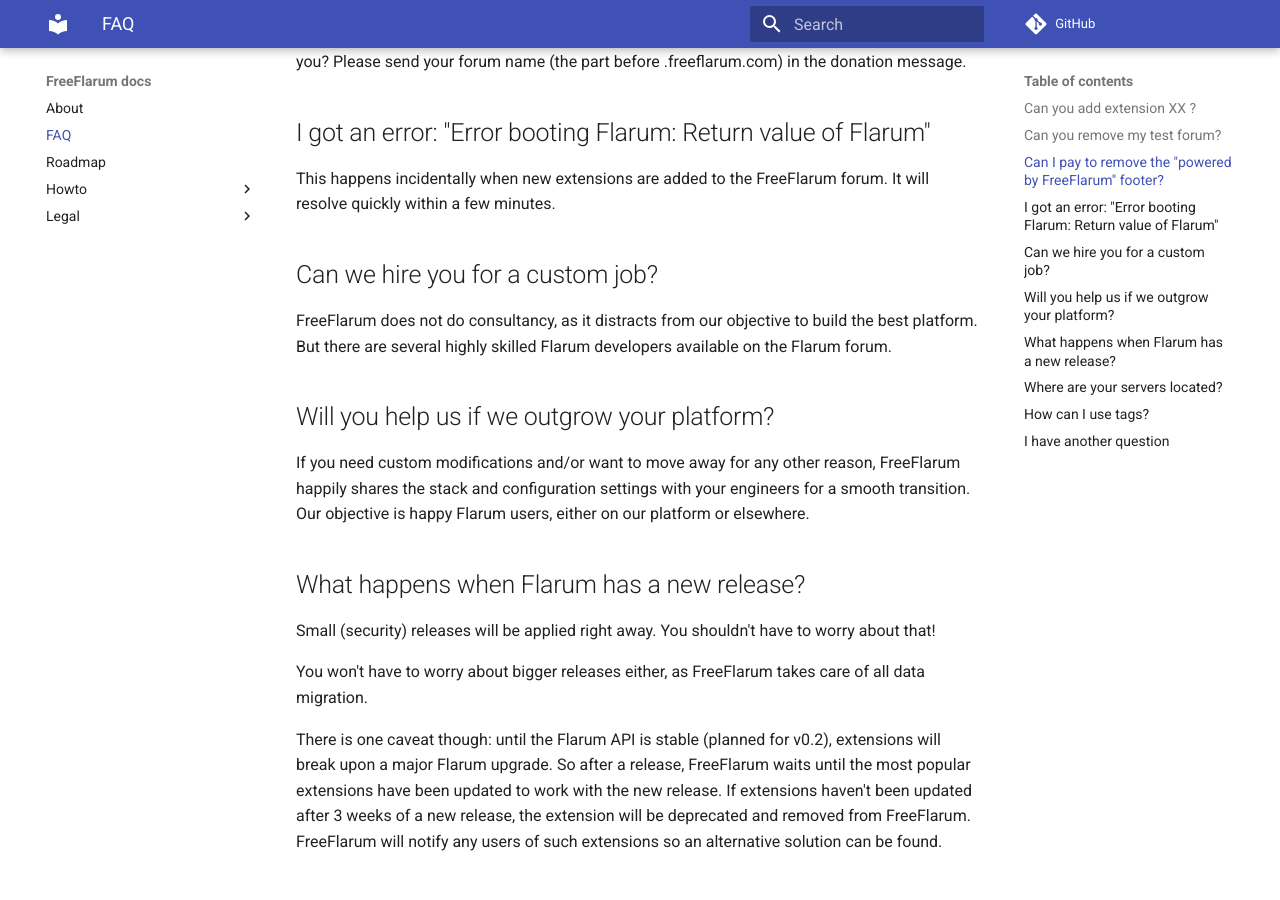
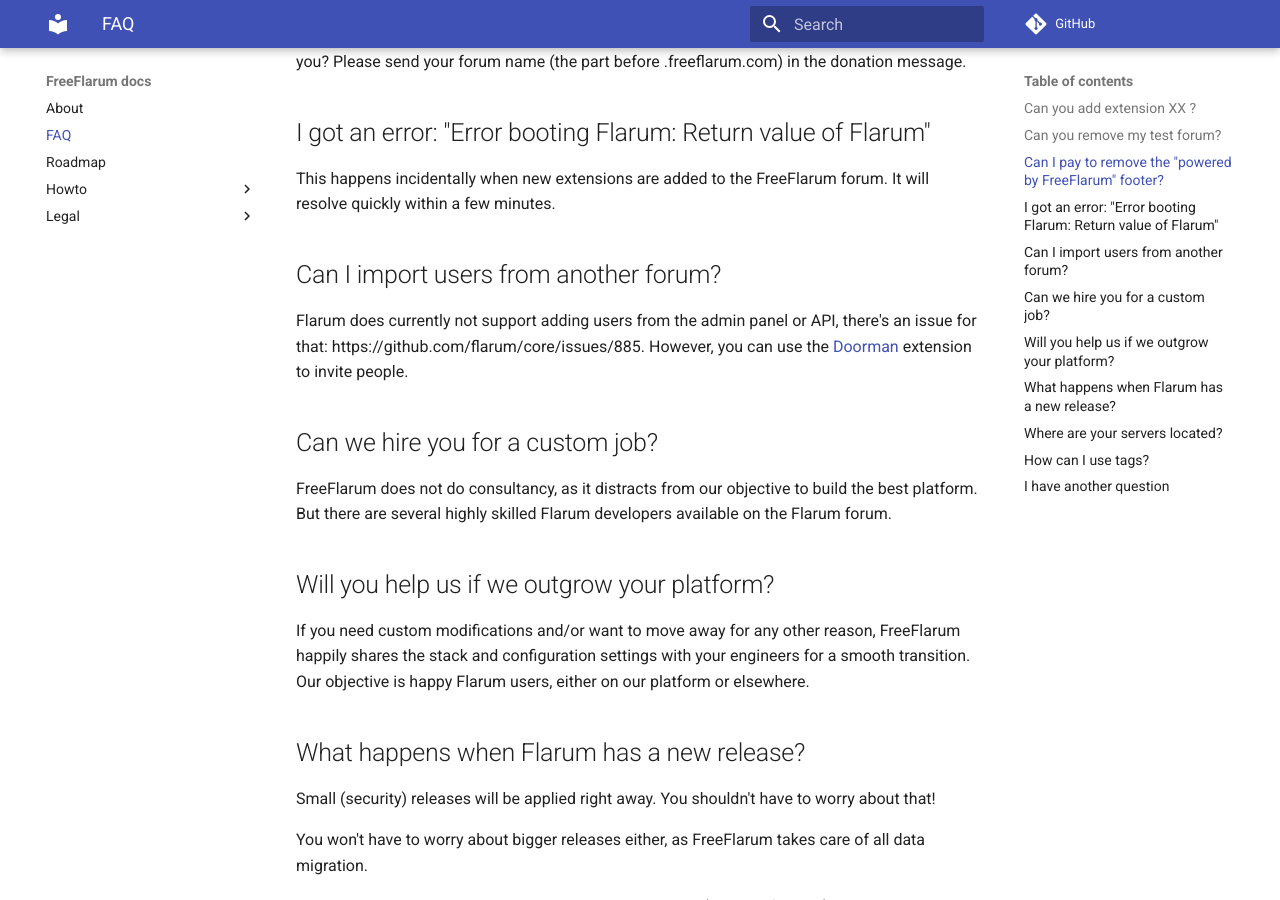
Before and after one commit to FreeFlarum/freeflarum.com, an MkDocs documentation site: the page built from docs/index.md, in a window 1280 px wide and 900 px high, scrolled down 693 px. Built offline with MkDocs 1.6.1 and Material for MkDocs 9.7.7, drawn with Linux system fonts in a browser that asks for light colours; comment, search, counter and statistics services are not loaded.

Commit message:
Update index.md

```diff
--- a/docs/index.md
+++ b/docs/index.md
@@ -21,6 +21,10 @@
 ## I got an error: "Error booting Flarum: Return value of Flarum"
 
 This happens incidentally when new extensions are added to the FreeFlarum forum. It will resolve quickly within a few minutes.
+
+## Can I import users from another forum?
+
+Flarum does currently not support adding users from the admin panel or API, there's an issue for that: https://github.com/flarum/core/issues/885. However, you can use the [Doorman](https://discuss.flarum.org/d/17845-doorman-by-reflar) extension to invite people.
 
 ## Can we hire you for a custom job?
 
```
